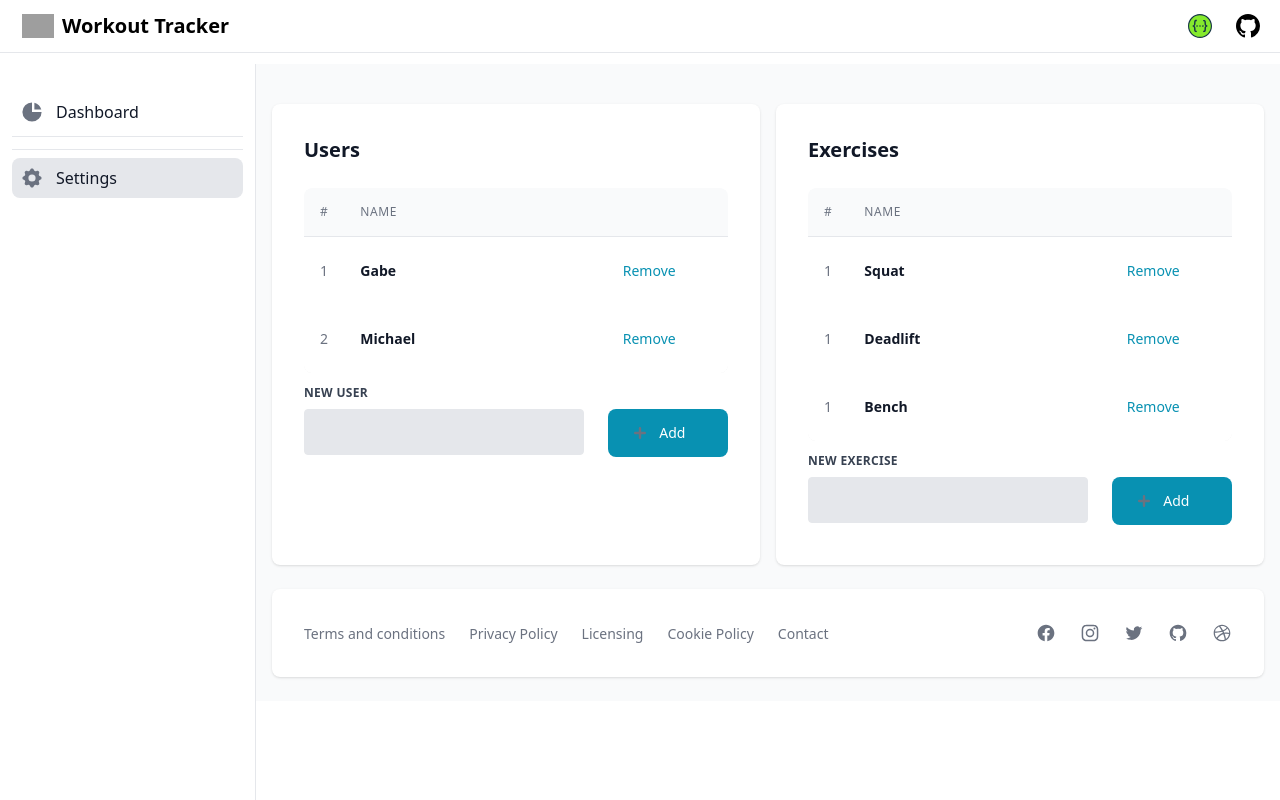
After one commit to GabePope/WorkoutTracker, a Flask app: page /settings in a window 1280 px wide. The commit adds this page. Run offline with Flask 2, Linux system fonts and the light colour scheme; data that the repository does not hold is empty; some libraries are stand-ins or nearby versions; grey boxes are pictures that could not be loaded.

Commit message:
Add static forms on settings page to add new users/exercises

```diff
--- a/app.py
+++ b/app.py
@@ -91,6 +91,12 @@ def delete_topset(person_id, workout_id, topset_id):
     return redirect(url_for('get_workout', person_id=person_id, workout_id=workout_id))
 
 
+@ app.route("/settings")
+@ swag_from('swagger/dashboard.yml')
+def settings():
+    return render_template('settings.html')
+
+
 @ app.context_processor
 def my_utility_processor():
 
--- a/templates/base.html
+++ b/templates/base.html
@@ -71,8 +71,7 @@
             <div class="relative flex-1 flex flex-col min-h-0 border-r border-gray-200 bg-white pt-0">
                 <div class="flex-1 flex flex-col pt-5 pb-4 overflow-y-auto">
                     <div class="flex-1 px-3 bg-white divide-y space-y-1">
-                        <ul class="space-y-2 pb-2">
-                            <li>
+                        <div class="space-y-2 pt-2">
                             <a href="{{ url_for('dashboard') }}"
                                 class="text-base text-gray-900 font-normal rounded-lg flex items-center p-2 hover:bg-gray-100 group {{ is_selected_page(url_for('dashboard')) }}">
                                 <svg class="w-6 h-6 text-gray-500 group-hover:text-gray-900 transition duration-75"
@@ -82,7 +81,8 @@
                                 </svg>
                                 <span class="ml-3">Dashboard</span>
                             </a>
-                            </li>
+                        </div>
+                        <ul class="space-y-2 pb-2">
 
                             {% for p in get_list_of_people_and_workout_count() %}
                             <li>
@@ -104,16 +104,16 @@
 
                         </ul>
                         <div class="space-y-2 pt-2">
-                            <a href="https://github.com/themesberg/windster-tailwind-css-dashboard/issues"
-                                target="_blank"
-                                class="text-base text-gray-900 font-normal rounded-lg hover:bg-gray-100 group transition duration-75 flex items-center p-2">
-                                <svg class="w-6 h-6 text-gray-500 flex-shrink-0 group-hover:text-gray-900 transition duration-75"
-                                    fill="currentColor" viewBox="0 0 20 20" xmlns="http://www.w3.org/2000/svg">
+                            <a href="{{ url_for('settings') }}"
+                                class="text-base text-gray-900 font-normal rounded-lg hover:bg-gray-100 group transition duration-75 flex items-center p-2 {{ is_selected_page(url_for('settings')) }}">
+                                <svg class="w-6 h-6 text-gray-500 group-hover:text-gray-900 transition duration-75"
+                                    fill="currentColor" viewBox="0 0 20 20" xmlns="http://www.w3.org/2000/svg"
+                                    data-darkreader-inline-fill="" style="--darkreader-inline-fill:currentColor;">
                                     <path fill-rule="evenodd"
-                                        d="M18 10a8 8 0 11-16 0 8 8 0 0116 0zm-2 0c0 .993-.241 1.929-.668 2.754l-1.524-1.525a3.997 3.997 0 00.078-2.183l1.562-1.562C15.802 8.249 16 9.1 16 10zm-5.165 3.913l1.58 1.58A5.98 5.98 0 0110 16a5.976 5.976 0 01-2.516-.552l1.562-1.562a4.006 4.006 0 001.789.027zm-4.677-2.796a4.002 4.002 0 01-.041-2.08l-.08.08-1.53-1.533A5.98 5.98 0 004 10c0 .954.223 1.856.619 2.657l1.54-1.54zm1.088-6.45A5.974 5.974 0 0110 4c.954 0 1.856.223 2.657.619l-1.54 1.54a4.002 4.002 0 00-2.346.033L7.246 4.668zM12 10a2 2 0 11-4 0 2 2 0 014 0z"
+                                        d="M11.49 3.17c-.38-1.56-2.6-1.56-2.98 0a1.532 1.532 0 01-2.286.948c-1.372-.836-2.942.734-2.106 2.106.54.886.061 2.042-.947 2.287-1.561.379-1.561 2.6 0 2.978a1.532 1.532 0 01.947 2.287c-.836 1.372.734 2.942 2.106 2.106a1.532 1.532 0 012.287.947c.379 1.561 2.6 1.561 2.978 0a1.533 1.533 0 012.287-.947c1.372.836 2.942-.734 2.106-2.106a1.533 1.533 0 01.947-2.287c1.561-.379 1.561-2.6 0-2.978a1.532 1.532 0 01-.947-2.287c.836-1.372-.734-2.942-2.106-2.106a1.532 1.532 0 01-2.287-.947zM10 13a3 3 0 100-6 3 3 0 000 6z"
                                         clip-rule="evenodd"></path>
                                 </svg>
-                                <span class="ml-3">Help</span>
+                                <span class="ml-3">Settings</span>
                             </a>
                         </div>
                     </div>
--- /dev/null
+++ b/templates/settings.html
@@ -0,0 +1,207 @@
+{% extends 'base.html' %}
+
+{% block content %}
+
+<div class="mt-4 w-full grid grid-cols-1 md:grid-cols-2 xl:grid-cols-2 gap-4">
+    <div class="bg-white shadow rounded-lg p-4 sm:p-6 xl:p-8 ">
+        <div class="mb-4 flex items-center justify-between">
+            <div>
+                <h3 class="text-xl font-bold text-gray-900 mb-2">Users</h3>
+            </div>
+        </div>
+
+        <div class="flex flex-col">
+            <div class="overflow-x-auto rounded-lg">
+                <div class="align-middle inline-block min-w-full">
+                    <div class="shadow overflow-hidden sm:rounded-lg">
+                        <table class="table-fixed min-w-full divide-y divide-gray-200">
+                            <thead class="bg-gray-50">
+                                <tr>
+                                    <th scope="col"
+                                        class="p-4 text-left text-xs font-medium text-gray-500 uppercase tracking-wider w-0.5">
+                                        #
+                                    </th>
+                                    <th scope="col"
+                                        class="p-4 text-left text-xs font-medium text-gray-500 uppercase tracking-wider w-3/5">
+                                        Name
+                                    </th>
+                                    <th scope="col"
+                                        class="p-4 text-left text-xs font-medium text-gray-500 uppercase tracking-wider">
+                                    </th>
+                                </tr>
+                            </thead>
+                            <tbody class="bg-white">
+                                <tr>
+                                    <td class="p-4 whitespace-nowrap text-sm font-normal text-gray-500">
+                                        1
+                                    </td>
+                                    <td class="p-4 whitespace-nowrap text-sm font-semibold text-gray-900">
+                                        Gabe
+                                    </td>
+                                    <td class="p-4 whitespace-nowrap text-sm font-semibold text-gray-900">
+                                        <a href="/person/2/workout/10"
+                                            class="text-sm font-medium text-cyan-600 hover:bg-gray-100 rounded-lg inline-flex items-center p-2">
+                                            Remove
+                                        </a>
+                                    </td>
+                                </tr>
+                                <tr>
+                                    <td class="p-4 whitespace-nowrap text-sm font-normal text-gray-500">
+                                        2
+                                    </td>
+                                    <td class="p-4 whitespace-nowrap text-sm font-semibold text-gray-900">
+                                        Michael
+                                    </td>
+                                    <td class="p-4 whitespace-nowrap text-sm font-semibold text-gray-900">
+                                        <a href="/person/2/workout/10"
+                                            class="text-sm font-medium text-cyan-600 hover:bg-gray-100 rounded-lg inline-flex items-center p-2">
+                                            Remove
+                                        </a>
+                                    </td>
+                                </tr>
+                            </tbody>
+                        </table>
+                    </div>
+                </div>
+            </div>
+        </div>
+
+        <form class="w-full mt-3" action="/user" method="post">
+            <div class="flex flex-wrap -mx-3 mb-2">
+                <div class="grow px-3">
+                    <label class="block uppercase tracking-wide text-gray-700 text-xs font-bold mb-2" for="grid-city">
+                        New user
+                    </label>
+                    <input
+                        class="appearance-none block w-full bg-gray-200 text-gray-700 border border-gray-200 rounded py-3 px-4 leading-tight focus:outline-none focus:bg-white focus:border-gray-500"
+                        type="text" name="name">
+                </div>
+
+                <div class="flex flex-row pt-6 px-3 w-36">
+                    <button
+                        class="w-full flex text-white bg-cyan-600 hover:bg-cyan-700 focus:ring-4 focus:ring-cyan-200 font-medium rounded-lg text-sm px-5 py-2.5 text-center items-center h-12"
+                        type="submit">
+                        <svg class="w-6 h-6 text-gray-500 group-hover:text-gray-900 transition duration-75"
+                            fill="currentColor" viewBox="0 0 20 20" xmlns="http://www.w3.org/2000/svg"
+                            data-darkreader-inline-fill="" style="--darkreader-inline-fill:currentColor;">
+                            <path fill-rule="evenodd"
+                                d="M10 5a1 1 0 011 1v3h3a1 1 0 110 2h-3v3a1 1 0 11-2 0v-3H6a1 1 0 110-2h3V6a1 1 0 011-1z"
+                                clip-rule="evenodd"></path>
+                        </svg>
+                        &nbsp; Add
+                    </button>
+                </div>
+            </div>
+        </form>
+    </div>
+
+    <div class="bg-white shadow rounded-lg p-4 sm:p-6 xl:p-8 ">
+        <div class="mb-4 flex items-center justify-between">
+            <div>
+                <h3 class="text-xl font-bold text-gray-900 mb-2">Exercises</h3>
+            </div>
+        </div>
+
+        <div class="flex flex-col">
+            <div class="overflow-x-auto rounded-lg">
+                <div class="align-middle inline-block min-w-full">
+                    <div class="shadow overflow-hidden sm:rounded-lg">
+                        <table class="table-fixed min-w-full divide-y divide-gray-200">
+                            <thead class="bg-gray-50">
+                                <tr>
+                                    <th scope="col"
+                                        class="p-4 text-left text-xs font-medium text-gray-500 uppercase tracking-wider w-0.5">
+                                        #
+                                    </th>
+                                    <th scope="col"
+                                        class="p-4 text-left text-xs font-medium text-gray-500 uppercase tracking-wider w-3/5">
+                                        Name
+                                    </th>
+                                    <th scope="col"
+                                        class="p-4 text-left text-xs font-medium text-gray-500 uppercase tracking-wider">
+                                    </th>
+                                </tr>
+                            </thead>
+                            <tbody class="bg-white">
+                                <tr>
+                                    <td class="p-4 whitespace-nowrap text-sm font-normal text-gray-500">
+                                        1
+                                    </td>
+                                    <td class="p-4 whitespace-nowrap text-sm font-semibold text-gray-900">
+                                        Squat
+                                    </td>
+                                    <td class="p-4 whitespace-nowrap text-sm font-semibold text-gray-900">
+                                        <a href="/person/2/workout/10"
+                                            class="text-sm font-medium text-cyan-600 hover:bg-gray-100 rounded-lg inline-flex items-center p-2">
+                                            Remove
+                                        </a>
+                                    </td>
+                                </tr>
+                                <tr>
+                                    <td class="p-4 whitespace-nowrap text-sm font-normal text-gray-500">
+                                        1
+                                    </td>
+                                    <td class="p-4 whitespace-nowrap text-sm font-semibold text-gray-900">
+                                        Deadlift
+                                    </td>
+                                    <td class="p-4 whitespace-nowrap text-sm font-semibold text-gray-900">
+                                        <a href="/person/2/workout/10"
+                                            class="text-sm font-medium text-cyan-600 hover:bg-gray-100 rounded-lg inline-flex items-center p-2">
+                                            Remove
+                                        </a>
+                                    </td>
+                                </tr>
+                                <tr>
+                                    <td class="p-4 whitespace-nowrap text-sm font-normal text-gray-500">
+                                        1
+                                    </td>
+                                    <td class="p-4 whitespace-nowrap text-sm font-semibold text-gray-900">
+                                        Bench
+                                    </td>
+                                    <td class="p-4 whitespace-nowrap text-sm font-semibold text-gray-900">
+                                        <a href="/person/2/workout/10"
+                                            class="text-sm font-medium text-cyan-600 hover:bg-gray-100 rounded-lg inline-flex items-center p-2">
+                                            Remove
+                                        </a>
+                                    </td>
+                                </tr>
+                            </tbody>
+                        </table>
+                    </div>
+                </div>
+            </div>
+        </div>
+
+        <form class="w-full mt-3" action="/user" method="post">
+            <div class="flex flex-wrap -mx-3 mb-2">
+                <div class="grow px-3">
+                    <label class="block uppercase tracking-wide text-gray-700 text-xs font-bold mb-2" for="grid-city">
+                        New exercise
+                    </label>
+                    <input
+                        class="appearance-none block w-full bg-gray-200 text-gray-700 border border-gray-200 rounded py-3 px-4 leading-tight focus:outline-none focus:bg-white focus:border-gray-500"
+                        type="text" name="name">
+                </div>
+
+                <div class="flex flex-row pt-6 px-3 w-36">
+                    <button
+                        class="w-full flex text-white bg-cyan-600 hover:bg-cyan-700 focus:ring-4 focus:ring-cyan-200 font-medium rounded-lg text-sm px-5 py-2.5 text-center items-center h-12"
+                        type="submit">
+                        <svg class="w-6 h-6 text-gray-500 group-hover:text-gray-900 transition duration-75"
+                            fill="currentColor" viewBox="0 0 20 20" xmlns="http://www.w3.org/2000/svg"
+                            data-darkreader-inline-fill="" style="--darkreader-inline-fill:currentColor;">
+                            <path fill-rule="evenodd"
+                                d="M10 5a1 1 0 011 1v3h3a1 1 0 110 2h-3v3a1 1 0 11-2 0v-3H6a1 1 0 110-2h3V6a1 1 0 011-1z"
+                                clip-rule="evenodd"></path>
+                        </svg>
+                        &nbsp; Add
+                    </button>
+                </div>
+            </div>
+        </form>
+
+    </div>
+</div>
+
+
+{% endblock %}
```
Lines whose indentation alone changed are shown as unchanged.
